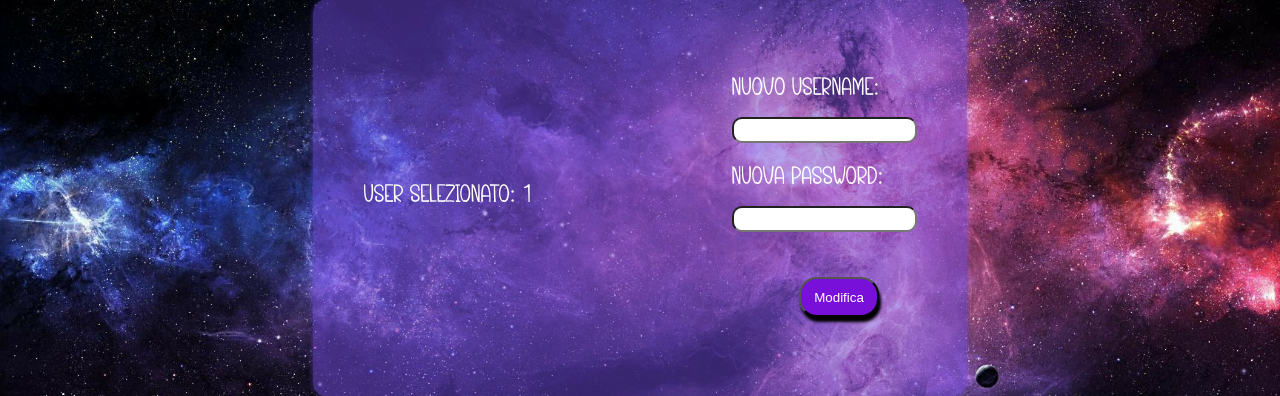
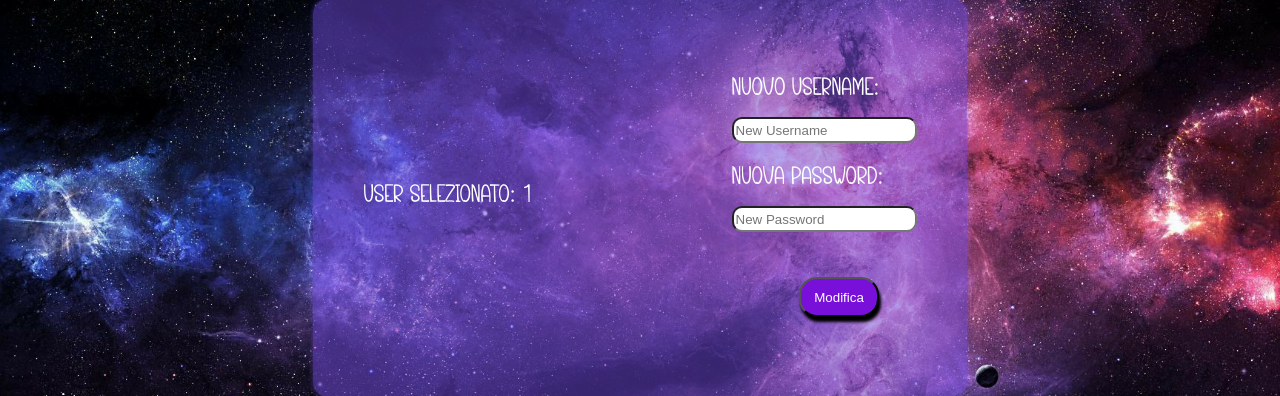
Before and after one commit to PixelRei/PHP-stage-project, a PHP site: page /admin-modify.php?user=1 in a window 1280 px wide. Shown: the part 202-598 px from the top of the page. Run offline with PHP 8.4, Linux system fonts and the light colour scheme; the visitor is signed in with stand-in values (Sample User, id 1).

Commit message:
Add files via upload

```diff
--- a/admin-modify.php
+++ b/admin-modify.php
@@ -22,9 +22,9 @@
             <div class="admin-changes">
                 <form method="POST" autocomplete="off">
                 <label for="username">Nuovo username:</label>
-                <input type="text" name="username" required>
+                <input type="text" name="username" required placeholder="New Username">
                 <label for="password">Nuova password:</label>
-                <input type="password" name="password" required>
+                <input type="password" name="password" required placeholder="New Password">
                 <a id="created" href="index.php"><input id="button" type="submit" name="submit" value="Modifica"></a>
                 </form>
             </div>
```
Also changed, not shown: first_login.php (+5 -4 lines).
